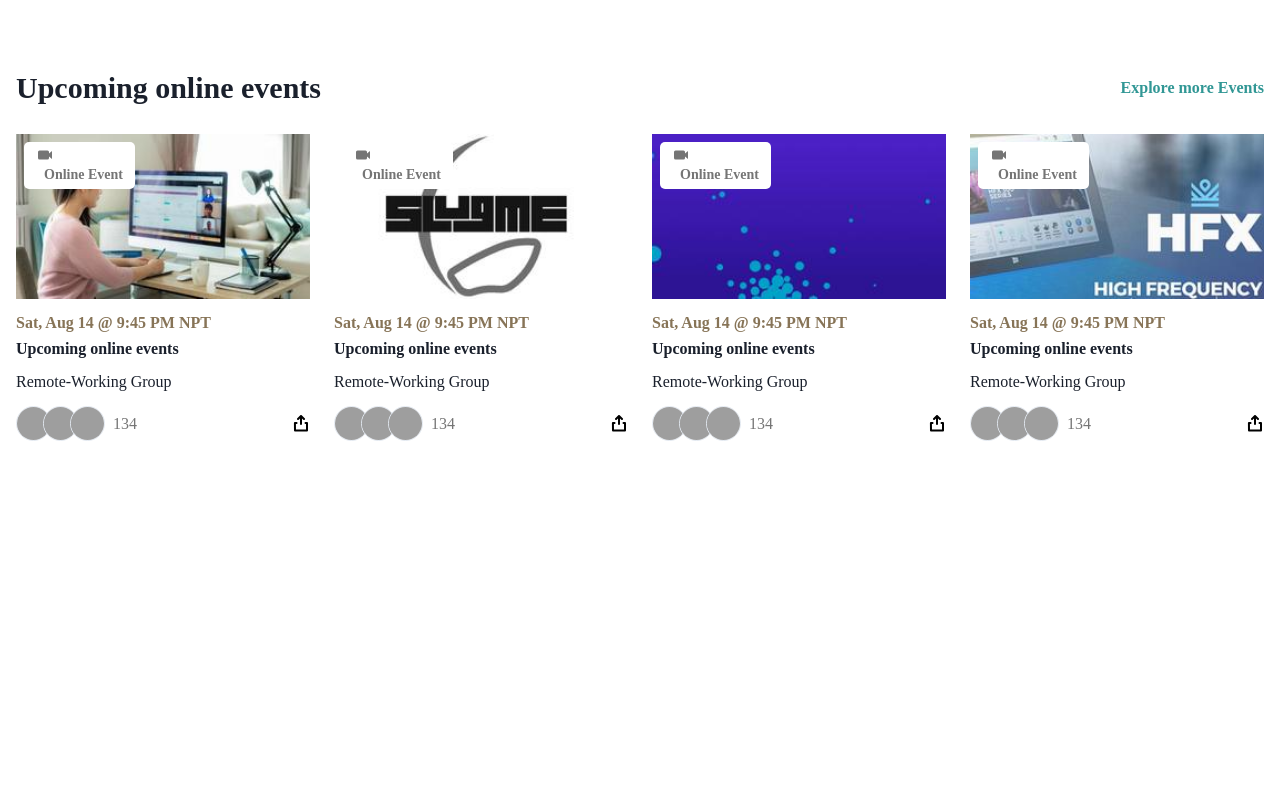
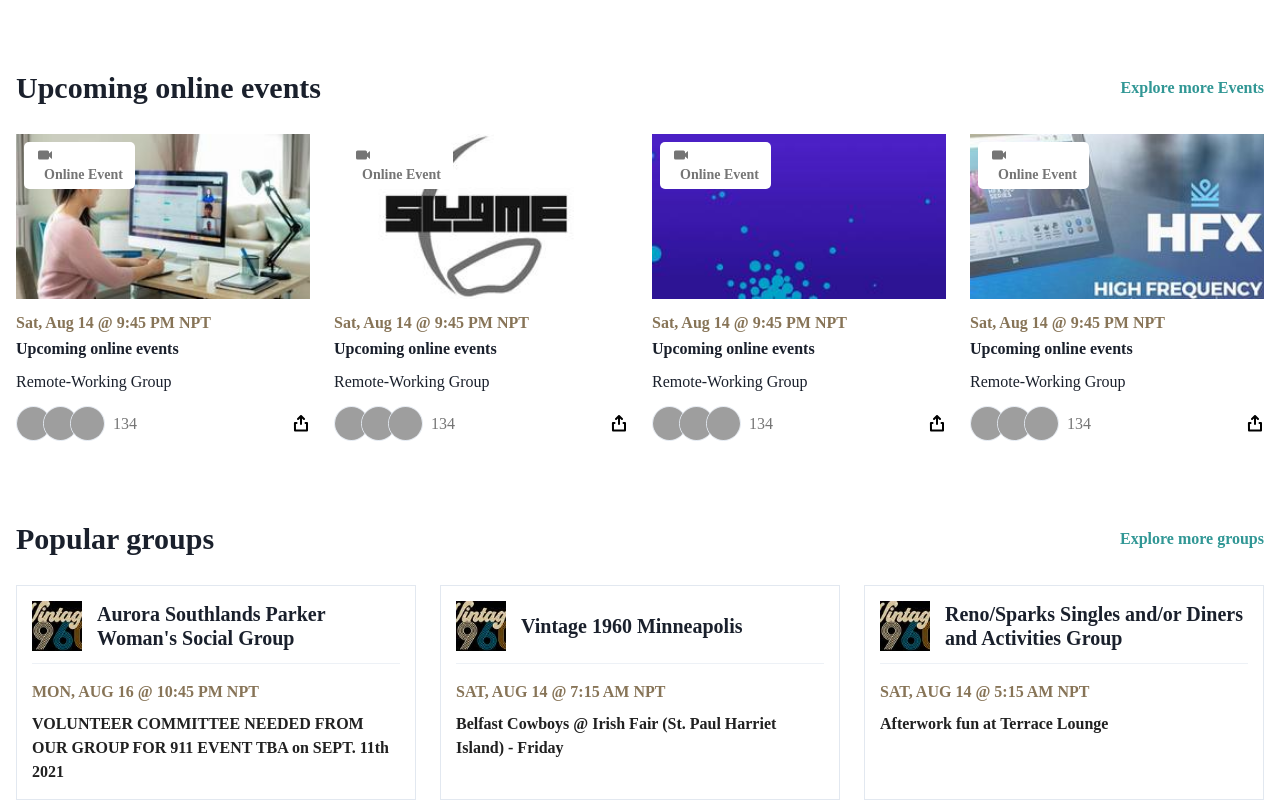
Before and after one commit to devarthurguilherme/meetup-project, a React (Vite) app in the folder arthur-guilherme/: page / in a window 1280 px wide. Shown: the part 1757-2557 px from the top of the page. Before the commit the page ends 2198 px from the top, so only its background shows below. Built offline with nearby package versions, Linux system fonts and the light colour scheme; grey boxes are pictures that could not be loaded.

Commit message:
Creation of the Popular Section

```diff
--- a/arthur-guilherme/src/App.jsx
+++ b/arthur-guilherme/src/App.jsx
@@ -1,6 +1,7 @@
 import Banner from "./components/Banner/Banner";
 import ItWorks from "./components/HowMeetupWorks/ItWorks";
 import UpComming from "./components/Upcomming/Upcomming";
+import Popular from "./components/Popular/Popular";
 
 function App() {
   return (
@@ -8,6 +9,7 @@ function App() {
      <Banner />
      <ItWorks />
      <UpComming />
+     <Popular />
     </>
   )
 }
--- /dev/null
+++ b/arthur-guilherme/src/components/Popular/Groups.js
@@ -0,0 +1,27 @@
+import PopularImage from "../../assets/popular-image.jpg";
+
+const Groups = [
+    {
+        id: 1,
+        image: PopularImage,
+        title: "Aurora Southlands Parker Woman's Social Group",
+        date: "Mon, Aug 16 @ 10:45 PM NPT",
+        description: "VOLUNTEER COMMITTEE NEEDED FROM OUR GROUP FOR 911 EVENT TBA on SEPT. 11th 2021"
+    },
+    {
+        id: 2,
+        image: PopularImage,
+        title: "Vintage 1960 Minneapolis",
+        date: "Sat, Aug 14 @ 7:15 AM NPT",
+        description: "Belfast Cowboys @ Irish Fair (St. Paul Harriet Island) - Friday"
+    },
+    {
+        id: 3,
+        image: PopularImage,
+        title: "Reno/Sparks Singles and/or Diners and Activities Group",
+        date: "Sat, Aug 14 @ 5:15 AM NPT",
+        description: "Afterwork fun at Terrace Lounge"
+    },
+];
+
+export default Groups;
--- /dev/null
+++ b/arthur-guilherme/src/components/Popular/Popular.jsx
@@ -0,0 +1,85 @@
+import {
+    Box,
+    Image,
+    Container,
+    Flex,
+    Heading,
+    Grid,
+    GridItem,
+    Link,
+    Divider,
+  } from '@chakra-ui/react';
+
+import Groups from "./Groups.js";
+
+const Popular = () => {
+  return (
+   <Box mt={20}>
+   <Container maxWidth="container.xl">
+     <Box
+       mb="7"
+       display="flex"
+       alignItems="center"
+       justifyContent="space-between"
+     >
+       <Box>
+         <Heading fontWeight="black" alignItems="center" as="h3" size="lg">
+           Popular groups
+         </Heading>
+       </Box>
+       <Box>
+         <Link fontWeight="semibold" color="teal.500">
+           Explore more groups
+         </Link>
+       </Box>
+     </Box>
+     <Grid templateColumns="repeat(3, 1fr)" gap={6}>
+       {Groups.map((group) => {
+         return(
+            <GridItem
+               id={group.id}
+               border="1px"
+               borderColor="gray.200"
+               p="15px"
+               width="100%"
+               align="left"
+            >
+               <Flex alignItems="center">
+                  <Image
+                     position="relative"
+                     w="50px"
+                     src={group.image}
+                     alt="brand"
+                     mr="15px"
+                  />
+                  <Heading
+                     alignItems="center"
+                     as="h6"
+                     fontweights="black"
+                     size="md"
+                  >
+                     {group.title}
+                  </Heading>
+               </Flex>
+               <Divider my="3" mb="2" />
+               <Box
+                  py="2"
+                  color="#877457"
+                  textTransform="uppercase"
+                  fontWeight="bold"
+               >
+                  {group.date}
+               </Box>
+               <Box fontWeight="bold" color="#212121">
+                  {group.description}
+               </Box>
+            </GridItem>
+         )
+      })}
+     </Grid>
+   </Container>
+ </Box>
+  )
+}
+
+export default Popular
--- a/arthur-guilherme/src/components/Upcomming/Upcomming.jsx
+++ b/arthur-guilherme/src/components/Upcomming/Upcomming.jsx
@@ -12,8 +12,6 @@ import {
 
 //Data
 import Events from "./Events";
-
-//Popular Now 35:26
 
 const Upcomming = () => {
   return (
```
Also changed, not shown: arthur-guilherme/src/components/Popular.jsx (deleted).
